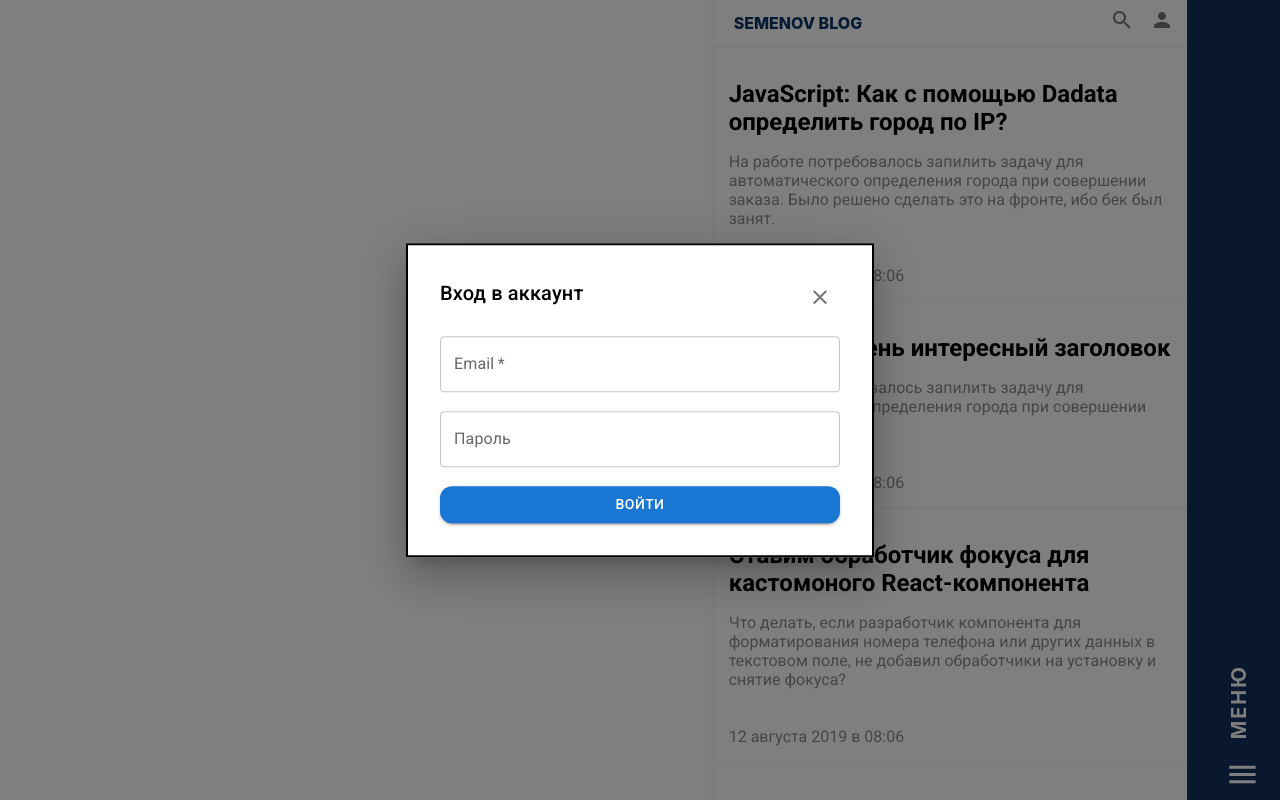
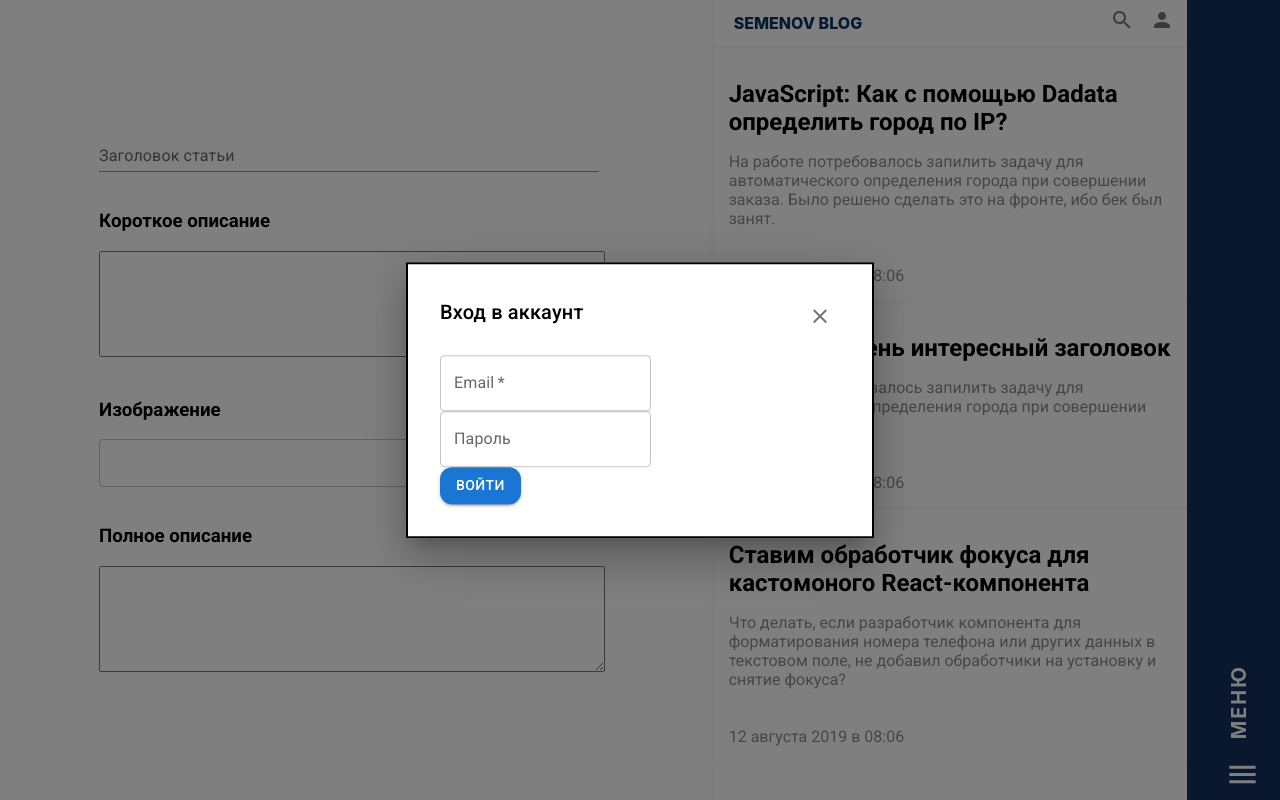
Before and after one commit to jeronwen/BlogSemenov, a React (Create React App) app: page /create-post in a window 1280 px wide. Both pictures are taken after a click on the button 1162 px from the left and 20 px from the top of the page. Built offline with nearby package versions, Linux system fonts and the light colour scheme.

Commit message:
создал модальное окно регистрации и реализовал post отправку через axios на бэк

```diff
--- a/package.json
+++ b/package.json
@@ -15,6 +15,7 @@
     "axios": "^0.27.2",
     "react": "^18.1.0",
     "react-dom": "^18.1.0",
+    "react-hook-form": "^7.32.2",
     "react-redux": "^8.0.2",
     "react-router-dom": "^6.3.0",
     "react-scripts": "5.0.1",
--- a/src/components/content/Content.scss
+++ b/src/components/content/Content.scss
@@ -99,3 +99,24 @@
     }
   }
 }
+
+.create-post {
+  display: flex;
+  flex-direction: column;
+  .title {
+    textarea {
+      width: 500px;
+    }
+  }
+  .img {
+    display: flex;
+    flex-direction: row;
+    input {
+      width: 340px;
+      height: 15px;
+    }
+    button {
+      margin-left: 30px;
+    }
+  }
+}
--- a/src/components/content/index.jsx
+++ b/src/components/content/index.jsx
@@ -2,6 +2,7 @@ import "./Content.scss";
 import { Home } from "../../pages/Home";
 import { Routes, Route, Switch } from "react-router-dom";
 import { Post } from "../../pages/Post";
+import { CreatePost } from "../../pages/CreatePost";
 
 export const Content = () => {
   return (
@@ -10,6 +11,7 @@ export const Content = () => {
         <Routes>
           <Route path="/" element={<Home />}></Route>
           <Route path="/post" element={<Post />}></Route>
+          <Route path="/create-post" element={<CreatePost />}></Route>
         </Routes>
       </div>
     </div>
--- a/src/components/header/index.jsx
+++ b/src/components/header/index.jsx
@@ -1,5 +1,6 @@
 import { IconButton } from "@mui/material";
 import { TransitionsModal } from "../login/";
+import { RegistrationModal } from "../registration/";
 import SearchIcon from "@mui/icons-material/Search";
 import CreateIcon from "@mui/icons-material/Create";
 import ExitToAppIcon from "@mui/icons-material/ExitToApp";
@@ -8,14 +9,20 @@ import React from "react";
 import "./Header.scss";
 
 export const Header = () => {
-  const [open, setOpen] = React.useState(false);
+  const [openLogin, setOpenLogin] = React.useState(false);
 
-  const handleOpen = () => {
-    setOpen(true);
+  const handleOpenLogin = () => {
+    setOpenLogin(!openLogin);
   };
-  const handleClose = () => {
-    setOpen(false);
+  const [openReg, setOpenReg] = React.useState(false);
+
+  const handleOpenReg = () => {
+    setOpenReg(!openReg);
   };
+
+  // const handleClose = () => {
+  //   setOpen(false);
+  // };
 
   return (
     <div className="header">
@@ -25,17 +32,21 @@ export const Header = () => {
         <IconButton>
           <SearchIcon></SearchIcon>
         </IconButton>
-        <IconButton onClick={handleOpen}>
+        <IconButton onClick={handleOpenLogin}>
           <PersonIcon></PersonIcon>
         </IconButton>
         <TransitionsModal
-          open={open}
-          handleClose={handleClose}
+          open={openLogin}
+          handleClose={handleOpenLogin}
         ></TransitionsModal>
+        {/* <RegistrationModal
+          open={openReg}
+          handleOpen={handleOpenReg}
+        ></RegistrationModal> */}
         {/* <IconButton>
           <CreateIcon></CreateIcon>
-        </IconButton>
-        <IconButton>
+        </IconButton> */}
+        {/* <IconButton>
           <ExitToAppIcon></ExitToAppIcon>
         </IconButton> */}
       </div>
--- a/src/components/login/index.jsx
+++ b/src/components/login/index.jsx
@@ -9,6 +9,8 @@ import IconButton from "@mui/material/IconButton";
 import ClearIcon from "@mui/icons-material/Clear";
 import Box from "@mui/material/Box";
 import TextField from "@mui/material/TextField";
+import { useForm } from "react-hook-form";
+import axios from "axios";
 
 const style = {
   display: "flex",
@@ -24,7 +26,23 @@ const style = {
   p: 4,
 };
 
-export const TransitionsModal = ({ open, handleClose }) => {
+export const TransitionsModal = ({ open, handleClose, handleOpen }) => {
+  // const [openReg, setOpenReg] = React.useState(false);
+
+  // const handleOpenReg = () => {
+  //   setOpenReg(!openReg);
+  // };
+
+  const onLogin = async (data) => {
+    //console.log(data);
+
+    const res = await axios.post(
+      "https://blog-api-semenov.herokuapp.com/auth/login",
+      data
+    );
+    console.log(res.status);
+  };
+  const { register, handleSubmit } = useForm();
   return (
     <div className="modalMenu">
       <Modal
@@ -40,6 +58,7 @@ export const TransitionsModal = ({ open, handleClose }) => {
       >
         <Fade in={open}>
           <Box sx={style}>
+            <form onSubmit={handleSubmit(onLogin)}>
               <div className="header-modal">
                 <Typography
                   id="transition-modal-title"
@@ -55,6 +74,7 @@ export const TransitionsModal = ({ open, handleClose }) => {
 
               <br />
               <TextField
+                {...register("email")}
                 sx={{ borderRadius: "15px" }}
                 required
                 id="outlined-required"
@@ -62,6 +82,7 @@ export const TransitionsModal = ({ open, handleClose }) => {
               />
               <br />
               <TextField
+                {...register("password")}
                 sx={{ borderRadius: "15px" }}
                 id="outlined-password-input"
                 label="Пароль"
@@ -69,9 +90,14 @@ export const TransitionsModal = ({ open, handleClose }) => {
                 autoComplete="current-password"
               />
               <br />
-            <Button sx={{ borderRadius: "12px" }} variant="contained">
+              <Button
+                type="submit"
+                sx={{ borderRadius: "12px" }}
+                variant="contained"
+              >
                 Войти
               </Button>
+            </form>
           </Box>
         </Fade>
       </Modal>
--- /dev/null
+++ b/src/components/nav/LoginNav.jsx
@@ -0,0 +1,58 @@
+import * as React from "react";
+import Box from "@mui/material/Box";
+import { IconButton } from "@mui/material";
+import { Link } from "react-router-dom";
+import MenuOutlinedIcon from "@mui/icons-material/MenuOutlined";
+import "./Nav.scss";
+import ClearIcon from "@mui/icons-material/Clear";
+
+export const LoginNav = () => {
+  const [active, setActive] = React.useState(false);
+  const handleOpen = () => {
+    setActive(!active);
+  };
+  return (
+    <div className={active ? "nav-bar-active" : "nav-bar-inactive"}>
+      <Box className="menu">
+        {active ? (
+          <div className="container">
+            <div className="nav-header">
+              <h2>Имя Профиля</h2>
+            </div>
+            <div className="nav-body">
+              <div className="nav-item">
+                <Link to={"/"}>
+                  <h3>Главная</h3>
+                </Link>
+              </div>
+              <div className="nav-item">
+                <h3>Мой профиль</h3>
+              </div>
+              <div className="nav-item">
+                <Link to={"/create-post"}>
+                  <h3>Создать запись</h3>
+                </Link>
+              </div>
+              <div className="nav-item">
+                <h3>Выйти</h3>
+              </div>
+            </div>
+          </div>
+        ) : (
+          ""
+        )}
+
+        <div className="nav-bottom">
+          <h3>МЕНЮ</h3>
+          <IconButton onClick={handleOpen} className="menu-btn">
+            {active ? (
+              <ClearIcon fontSize="large"></ClearIcon>
+            ) : (
+              <MenuOutlinedIcon fontSize="large"></MenuOutlinedIcon>
+            )}
+          </IconButton>
+        </div>
+      </Box>
+    </div>
+  );
+};
--- a/src/components/nav/Nav.scss
+++ b/src/components/nav/Nav.scss
@@ -59,6 +59,7 @@
           min-height: 78px;
           h3 {
             padding-left: 10%;
+            cursor: pointer;
           }
         }
       }
--- /dev/null
+++ b/src/components/nav/NoLoginNav.jsx
@@ -0,0 +1,67 @@
+import * as React from "react";
+import Box from "@mui/material/Box";
+import { IconButton } from "@mui/material";
+import { Link } from "react-router-dom";
+import MenuOutlinedIcon from "@mui/icons-material/MenuOutlined";
+import "./Nav.scss";
+import ClearIcon from "@mui/icons-material/Clear";
+import { RegistrationModal } from "../registration/index";
+
+export const NoLoginNav = () => {
+  const [active, setActive] = React.useState(false);
+  const handleOpen = () => {
+    setActive(!active);
+  };
+  const [openReg, setOpenReg] = React.useState(false);
+
+  const handleOpenReg = () => {
+    setOpenReg(!openReg);
+  };
+  //   const [open, setOpen] = React.useState(false);
+
+  //   const handleOpen = () => {
+  //     setOpen(true);
+  //   };
+  //   const handleClose = () => {
+  //     setOpen(false);
+  //   };
+  return (
+    <div className={active ? "nav-bar-active" : "nav-bar-inactive"}>
+      <Box className="menu">
+        {active ? (
+          <div className="container">
+            <div className="nav-body">
+              <div className="nav-item">
+                <Link to={"/"}>
+                  <h3>Главная</h3>
+                </Link>
+              </div>
+              <div
+                onClick={() => {
+                  handleOpenReg();
+                }}
+                className="nav-item"
+              >
+                <h3>Зарегистрироваться</h3>
+              </div>
+              <RegistrationModal open={openReg} handleClose={handleOpenReg} />
+            </div>
+          </div>
+        ) : (
+          ""
+        )}
+
+        <div className="nav-bottom">
+          <h3>МЕНЮ</h3>
+          <IconButton onClick={handleOpen} className="menu-btn">
+            {active ? (
+              <ClearIcon fontSize="large"></ClearIcon>
+            ) : (
+              <MenuOutlinedIcon fontSize="large"></MenuOutlinedIcon>
+            )}
+          </IconButton>
+        </div>
+      </Box>
+    </div>
+  );
+};
--- a/src/components/nav/index.jsx
+++ b/src/components/nav/index.jsx
@@ -5,52 +5,9 @@ import { Link } from "react-router-dom";
 import MenuOutlinedIcon from "@mui/icons-material/MenuOutlined";
 import "./Nav.scss";
 import ClearIcon from "@mui/icons-material/Clear";
+import { LoginNav } from "./LoginNav";
+import { NoLoginNav } from "./NoLoginNav";
 
 export const Nav = () => {
-  const [active, setActive] = React.useState(false);
-  const handleOpen = () => {
-    setActive(!active);
-  };
-  return (
-    <div className={active ? "nav-bar-active" : "nav-bar-inactive"}>
-      <Box className="menu">
-        {active ? (
-          <div className="container">
-            <div className="nav-header">
-              <h2>Имя Профиля</h2>
-            </div>
-            <div className="nav-body">
-              <div className="nav-item">
-                <Link to={"/"}>
-                  <h3>Главная</h3>
-                </Link>
-              </div>
-              <div className="nav-item">
-                <h3>Мой профиль</h3>
-              </div>
-              <div className="nav-item">
-                <h3>Создать запись</h3>
-              </div>
-              <div className="nav-item">
-                <h3>Выйти</h3>
-              </div>
-            </div>
-          </div>
-        ) : (
-          ""
-        )}
-
-        <div className="nav-bottom">
-          <h3>МЕНЮ</h3>
-          <IconButton onClick={handleOpen} className="menu-btn">
-            {active ? (
-              <ClearIcon fontSize="large"></ClearIcon>
-            ) : (
-              <MenuOutlinedIcon fontSize="large"></MenuOutlinedIcon>
-            )}
-          </IconButton>
-        </div>
-      </Box>
-    </div>
-  );
+  return <NoLoginNav />;
 };
--- a/src/components/registration/index.jsx
+++ b/src/components/registration/index.jsx
@@ -9,6 +9,8 @@ import IconButton from "@mui/material/IconButton";
 import ClearIcon from "@mui/icons-material/Clear";
 import Box from "@mui/material/Box";
 import TextField from "@mui/material/TextField";
+import { useForm } from "react-hook-form";
+import axios from "axios";
 
 const style = {
   display: "flex",
@@ -24,7 +26,16 @@ const style = {
   p: 4,
 };
 
-export const TransitionsModal = ({ open, handleClose }) => {
+export const RegistrationModal = ({ open, handleClose }) => {
+  const { register, handleSubmit } = useForm();
+  const onSubmit = (data) => {
+    console.log(data);
+
+    // const res = await axios.post(
+    //   "https://blog-api-semenov.herokuapp.com/auth/register"
+    // );
+    axios.post("https://blog-api-semenov.herokuapp.com/auth/register", data);
+  };
   return (
     <div className="modalMenu">
       <Modal
@@ -39,6 +50,7 @@ export const TransitionsModal = ({ open, handleClose }) => {
         }}
       >
         <Fade in={open}>
+          <form onSubmit={handleSubmit(onSubmit)}>
             <Box sx={style}>
               <div className="header-modal">
                 <Typography
@@ -54,6 +66,7 @@ export const TransitionsModal = ({ open, handleClose }) => {
               </div>
               <br />
               <TextField
+                {...register("fullName")}
                 sx={{ borderRadius: "15px" }}
                 required
                 id="outlined-required"
@@ -61,6 +74,7 @@ export const TransitionsModal = ({ open, handleClose }) => {
               />
               <br />
               <TextField
+                {...register("email")}
                 sx={{ borderRadius: "15px" }}
                 required
                 id="outlined-required"
@@ -68,6 +82,7 @@ export const TransitionsModal = ({ open, handleClose }) => {
               />
               <br />
               <TextField
+                {...register("password")}
                 sx={{ borderRadius: "15px" }}
                 id="outlined-password-input"
                 label="Пароль"
@@ -75,10 +90,15 @@ export const TransitionsModal = ({ open, handleClose }) => {
                 autoComplete="current-password"
               />
               <br />
-            <Button sx={{ borderRadius: "12px" }} variant="contained">
+              <Button
+                type="submit"
+                sx={{ borderRadius: "12px" }}
+                variant="contained"
+              >
                 Зарегистрироваться
               </Button>
             </Box>
+          </form>
         </Fade>
       </Modal>
     </div>
--- /dev/null
+++ b/src/pages/CreatePost.jsx
@@ -0,0 +1,38 @@
+import Box from "@mui/material/Box";
+
+import TextareaAutosize from "@mui/material/TextareaAutosize";
+import TextField from "@mui/material/TextField";
+import Button from "@mui/material/Button";
+
+export const CreatePost = () => {
+  return (
+    <div className="create-post">
+      <div className="title">
+        <TextField
+          id="standard-multiline-flexible"
+          label="Заголовок статьи"
+          multiline
+          maxRows={4}
+          variant="standard"
+        />
+      </div>
+      <br />
+
+      <div className="short-desc">
+        <h3>Короткое описание</h3>
+        <TextareaAutosize maxRows={4} style={{ width: 500, height: 100 }} />
+      </div>
+      <br />
+      <h3>Изображение</h3>
+      <div className="img">
+        <TextField></TextField>
+        <Button variant="contained">Загрузить</Button>
+      </div>
+      <br />
+      <h3>Полное описание</h3>
+      <div className="full-desc">
+        <TextareaAutosize maxRows={4} style={{ width: 500, height: 100 }} />
+      </div>
+    </div>
+  );
+};
```
Also changed, not shown: 1 other file (tests, documents, lock files or other folders). Lines whose indentation alone changed are shown as unchanged.
